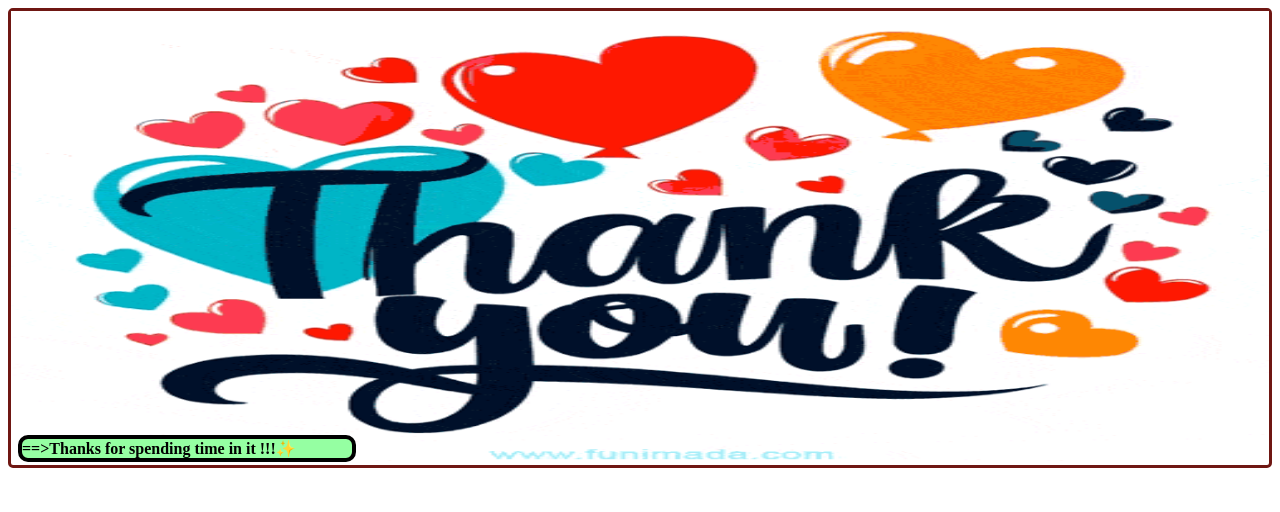
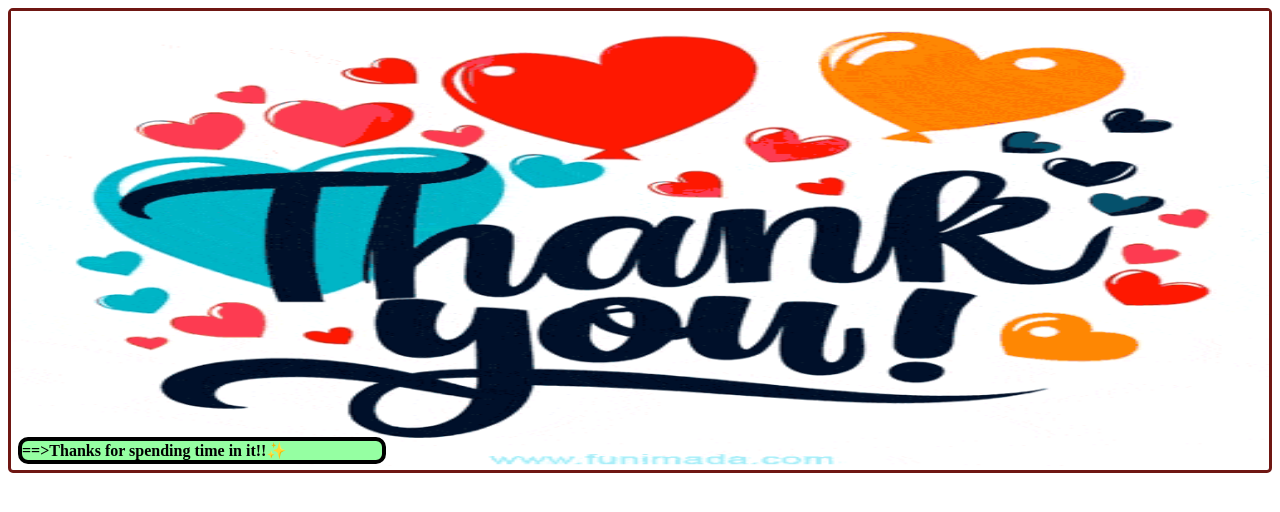
Before and after one commit to mani-tech1/pra, a plain HTML site: page thanks.html in a window 1280 px wide. Drawn offline with Linux system fonts and the light colour scheme.

Commit message:
Adjust layout and text in thanks.html

```diff
--- a/thanks.html
+++ b/thanks.html
@@ -10,15 +10,15 @@
             Border-radius:10px;
             position:relative;
             left:10px;
-            bottom:33px;
-            width:330px;
+            bottom:36px;
+            width:360px;
             font-weight:bold;
 
 
         }
         img{
             width:100%;
-            height:450px;
+            height:455px;
            }
            div{
                border:3px solid #6f1713;
@@ -30,7 +30,7 @@ border-radius:5px;          }
    <div><img src="thank-you-36.gif" alt="thanking page">
     </div>
     <div id="hii">
-      ==>Thanks for spending time in it !!!✨
+      ==>Thanks for spending time in it!!✨
     </div>
 </body>
 </html>
```
